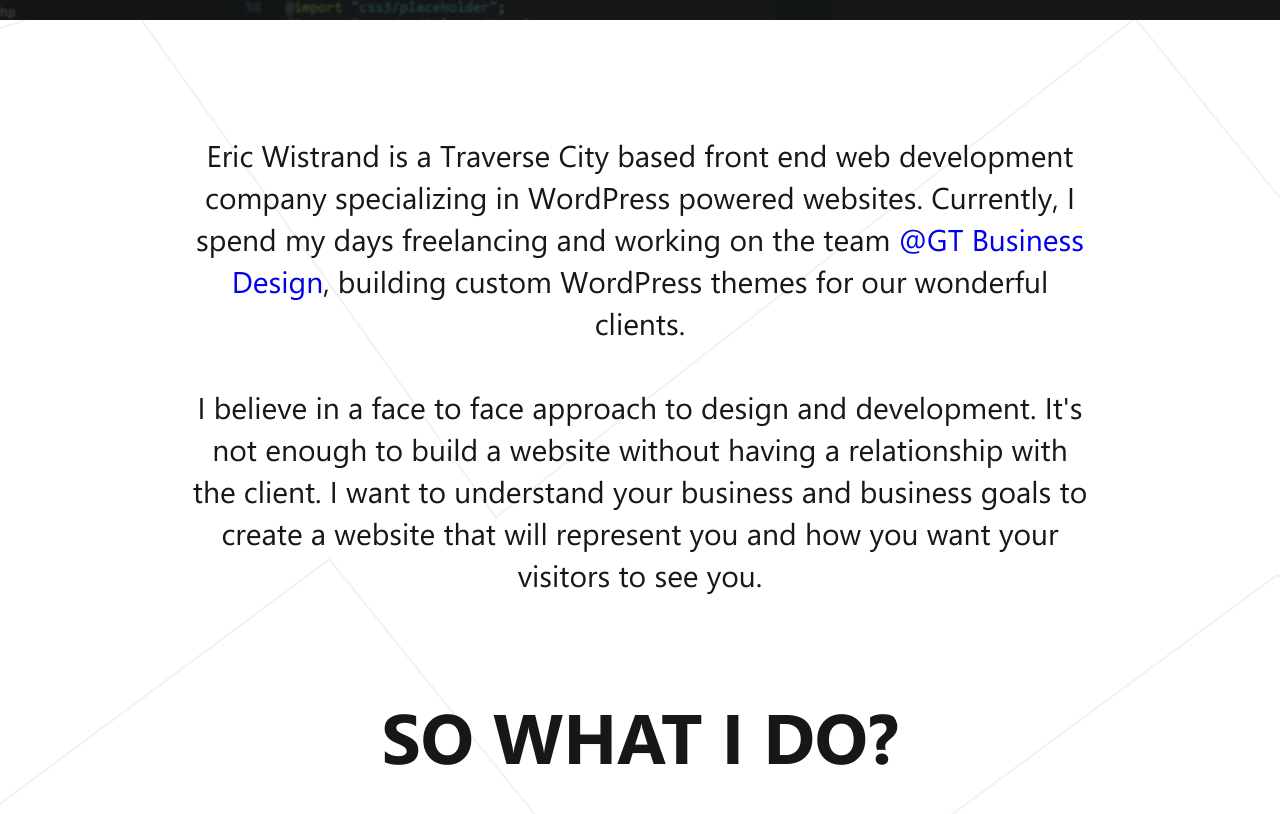
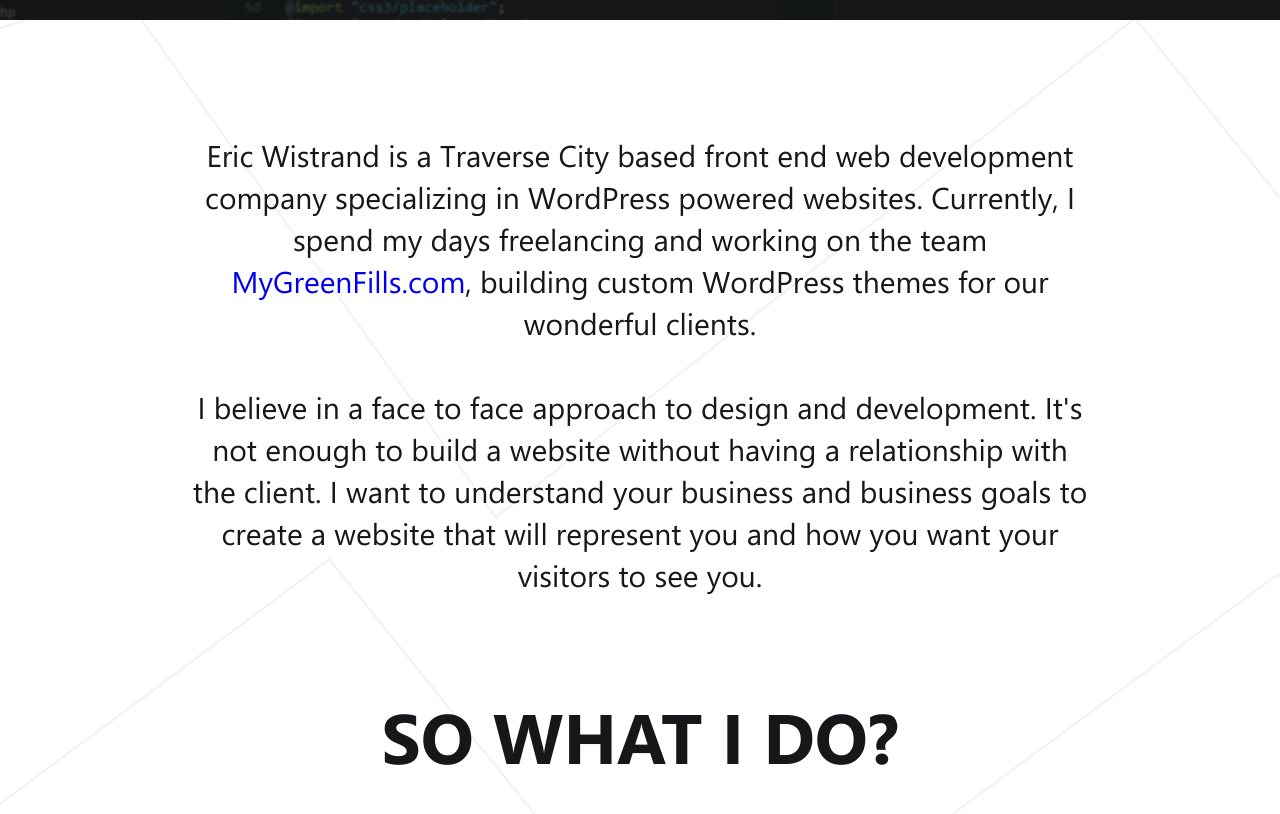
Before and after one commit to ewistrand/ewistrand.github.io, a plain HTML site: page index.html in a window 1280 px wide. Shown: the part 993-1807 px from the top of the page. Drawn offline with nearby package versions, Linux system fonts and the light colour scheme.

Commit message:
Try to remove idea folder and update index page

```diff
--- a/index.html
+++ b/index.html
@@ -43,7 +43,10 @@
     <!-- ABOUT -->
     <section id="page-about" class="section">
       <div class="site-inner">
-        <p class="copy-01">Eric Wistrand is a Traverse City based front end web development company specializing in WordPress powered websites. Currently, I spend my days freelancing and working on the team <a href="http://gtbusinessdesign.com">@GT Business Design</a>, building custom WordPress themes for our wonderful clients.</p>
+        <p class="copy-01">Eric Wistrand is a Traverse City based front end web development company specializing in
+          WordPress powered websites. Currently, I spend my days freelancing and working on the team <a
+                  href="https://mygreenfills.com">MyGreenFills.com</a>, building custom WordPress themes for our
+          wonderful clients.</p>
 
         <p class="copy-01">I believe in a face to face approach to design and development. It's not enough to build a website without having a relationship with the client. I want to understand your business and business goals to create a website that will represent you and how you want your visitors to see you.</p>
 
```
Also changed, not shown: 1 other file.
